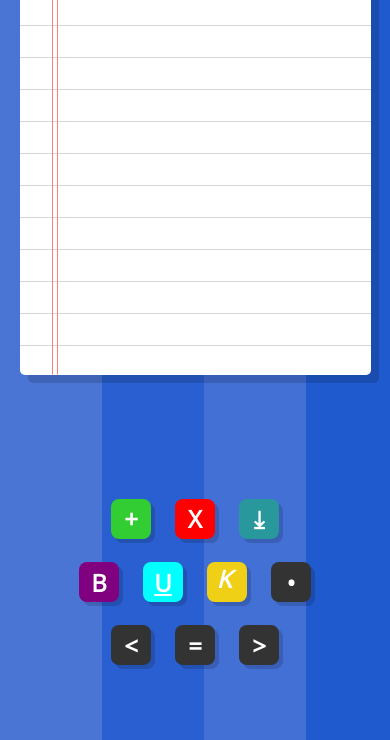
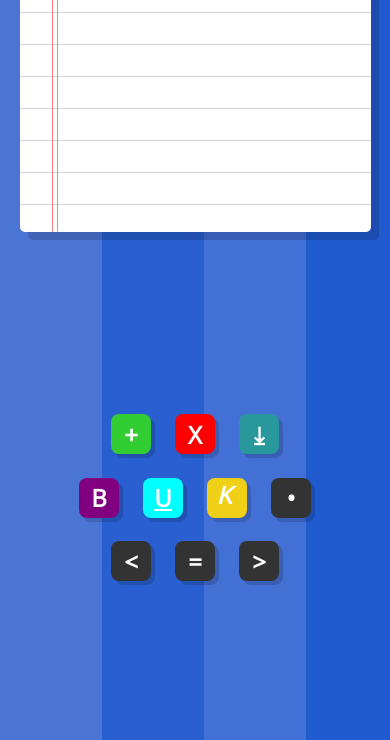
Before and after one commit to mitri-dvp/JavaScript-Take-Notes, a plain HTML site: page index.html in a window 390 px wide. Shown: the part 104-844 px from the top of the page. Drawn offline with nearby package versions, Linux system fonts and the light colour scheme.

Commit message:
mobile fix

```diff
--- a/style.css
+++ b/style.css
@@ -267,13 +267,14 @@ svg {
   .btn-open, .side-bar {display: none;}
 }
 @media (max-width: 610px) {
+  .note-div h1 {display: none;}
   .paper {
     margin-top: 0.5em;
     outline: none;
     position: relative;
     background: #fff;
     width: 90%;
-    min-height: 50%;
+    min-height: 20em;
     padding: 0.5em 1em 0em 3em;
     border-radius: 5px;
     box-shadow: 8px 8px 0 rgba(0,0,0,0.15);
@@ -290,12 +291,12 @@ svg {
   .note-div button, .btn-open {position: unset;}
   .utilities, .tools, .align {
     position: absolute;
-    top: 70%;
+    top: 60%;
     width: fit-content;
     display: flex;
   }
-  .utilities{top: 77.5%;}
-  .align{top: 85%;}
+  .utilities{top: 67.5%;}
+  .align{top: 75%;}
   .tools, .utilities, .align {left: unset;}
   .tools >*, .utilities >*, .align >* {margin: 0.5em;}
   .note-div {padding-top: 0.5em;}
```
